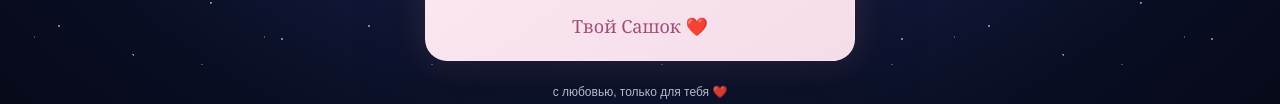
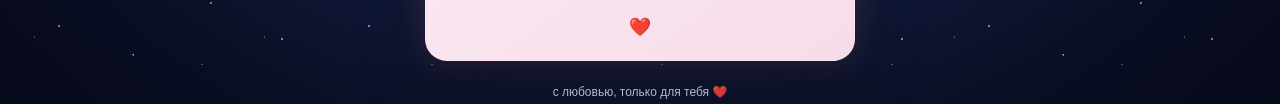
Before and after one commit to sasharlopin7-del/for-my-girl-, a plain HTML site: page index.html in a window 1280 px wide. Both pictures are taken after a click on the button "Открыть подарочек ❤️". Shown: the part 681-785 px from the top of the page. Drawn offline with Linux system fonts and the light colour scheme.

Commit message:
Update index.html

```diff
--- a/index.html
+++ b/index.html
@@ -58,7 +58,7 @@
   <section class="letter" id="letter" aria-live="polite">
     <div class="letter-hearts">💗 ✨ 💗</div>
     <p>Любимая, эта открыточка для тебя.<br><br>Я хочу сказать, что люблю тебя. Люблю тебя всегда — именно такой, какая ты есть. Ты мой самый близкий и дорогой человек. Спасибо тебе огромное, что появилась в моей жизни. С тобой мне легко и спокойно. Очень хотел тебя порадовать — вот и сделал такое чудо тебе. Надеюсь, понравилось.<br><br>Как проснусь, напишу. Целую, сладких снов тебе, милая ❤️</p>
-    <div class="signature">Твой Сашок ❤️</div>
+    <div class="signature"> ❤️</div>
   </section>
   <div class="footer">с любовью, только для тебя ❤️</div>
 </main>
```
